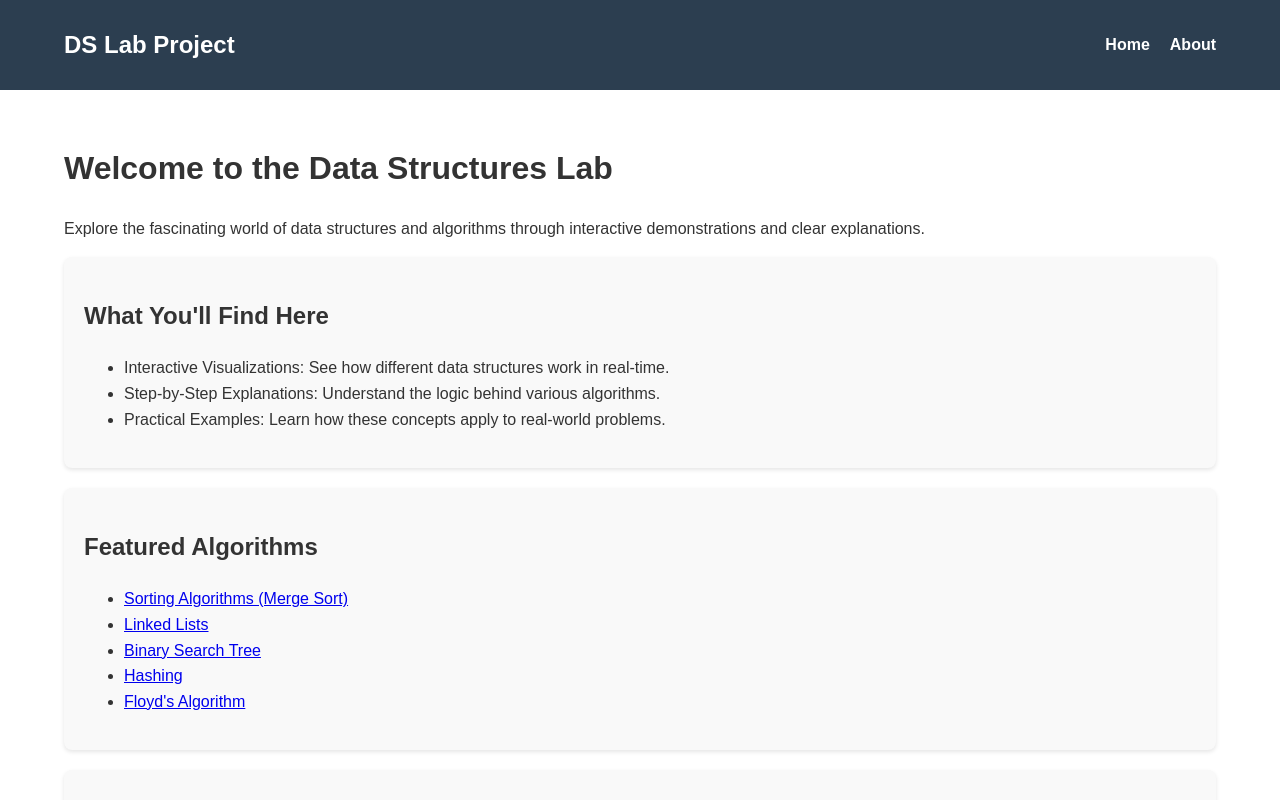
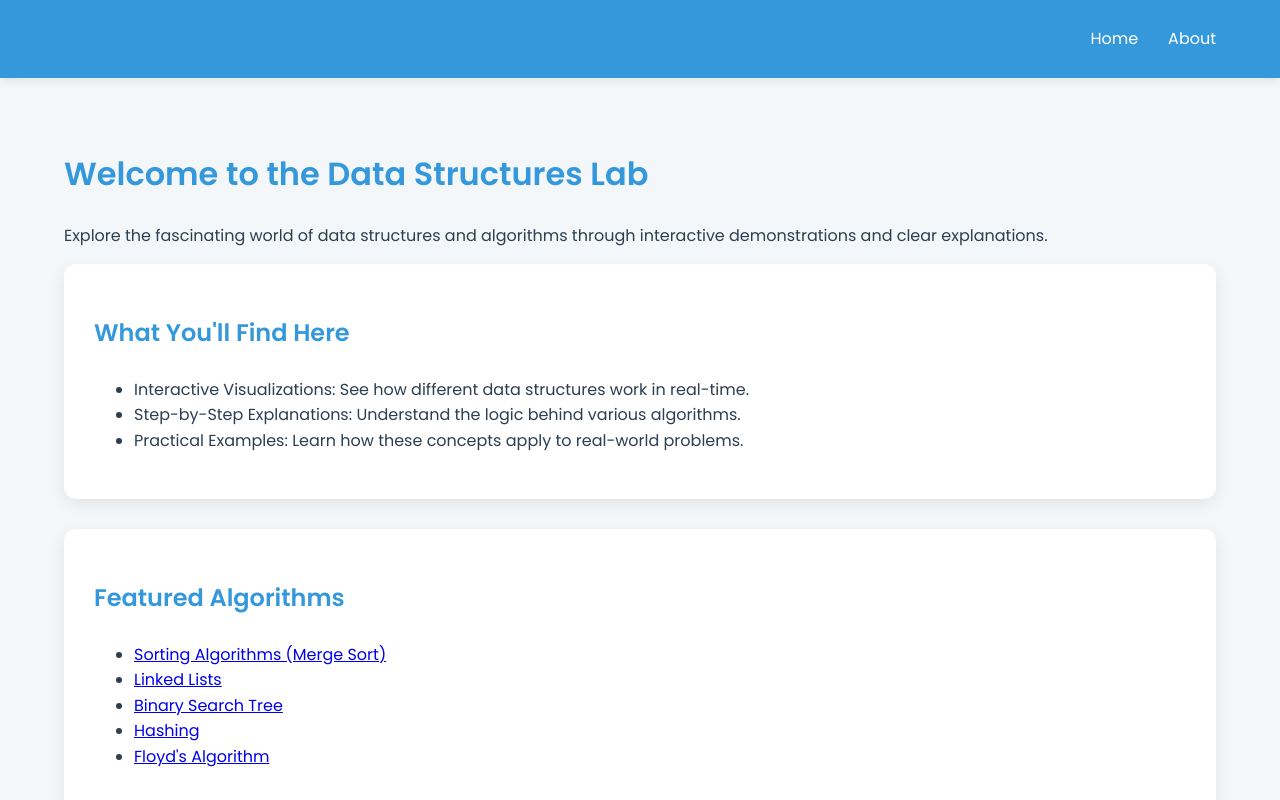
Before and after one commit to mrudulchaudhari/DS-Lab, a React (Vite) app in the folder ds-labs/: page / in a window 1280 px wide. Shown: the top 800 px of the page. Built offline with nearby package versions, Linux system fonts and the light colour scheme.

Commit message:
improved css

```diff
--- a/ds-labs/src/About.jsx
+++ b/ds-labs/src/About.jsx
@@ -1,6 +1,9 @@
 import React from 'react';
+import Header from './Header';
+// import mrudul from './assets/mrudul.jpg';
 
 function About() {
+
   const teamMembers = [
 
     {
@@ -35,7 +38,8 @@
     }
   ];
 
-  return (
+  return (<>
+    <Header></Header>
     <div className="about" style={{ padding: '20px', maxWidth: '800px', margin: '0 auto' }}>
       <h1 style={{ color: '#333', textAlign: 'center' }}>Our Algorithm and Data Structure Specialists</h1>
 
@@ -89,7 +93,7 @@
       </section>
 
 
-    </div>
+    </div></>
   );
 }
 
--- a/ds-labs/src/Header.jsx
+++ b/ds-labs/src/Header.jsx
@@ -1,12 +1,8 @@
-import React, { useState } from 'react';
-import { Link } from 'react-router-dom';
+import React from 'react';
+import { Link, useLocation } from 'react-router-dom';
 
 function Header() {
-  const [isNavOpen, setIsNavOpen] = useState(false);
-
-  const toggleNav = () => {
-    setIsNavOpen(!isNavOpen);
-  };
+  const location = useLocation();
 
   return (
     <header className="header">
@@ -15,13 +11,22 @@
           <div className="logo">
             <h1>DS Lab Project</h1>
           </div>
-          <button className="nav-toggle" onClick={toggleNav} aria-label="Toggle navigation">
-            ☰
-          </button>
-          <nav className={`main-nav ${isNavOpen ? 'active' : ''}`}>
+          <nav className="main-nav">
             <ul>
-              <li><a href="#" onClick={toggleNav}>Home</a></li>
-              <li><Link to="/about" onClick={toggleNav}>About</Link></li>
+              <li>
+                {location.pathname === '/about' ? (
+                  <Link to="/">Home</Link>
+                ) : (
+                  <span className="current-page">Home</span>
+                )}
+              </li>
+              <li>
+                {location.pathname === '/' ? (
+                  <Link to="/about">About</Link>
+                ) : (
+                  <span className="current-page">About</span>
+                )}
+              </li>
             </ul>
           </nav>
         </div>
--- a/ds-labs/src/index.css
+++ b/ds-labs/src/index.css
@@ -1,10 +1,22 @@
-/* General styles */
+/* DS Lab Project Styles */
+
+@import url('https://fonts.googleapis.com/css2?family=Poppins:wght@300;400;600&display=swap');
+
+:root {
+  --primary-color: #3498db;
+  --secondary-color: #2ecc71;
+  --background-color: #f4f7f9;
+  --text-color: #2c3e50;
+  --card-background: #ffffff;
+}
+
 body {
-  font-family: Arial, sans-serif;
+  font-family: 'Poppins', sans-serif;
+  line-height: 1.6;
+  color: var(--text-color);
+  background-color: var(--background-color);
   margin: 0;
   padding: 0;
-  line-height: 1.6;
-  color: #333;
 }
 
 .container {
@@ -14,17 +26,12 @@
   padding: 0 20px;
 }
 
-.app {
-  display: flex;
-  flex-direction: column;
-  min-height: 100vh;
-}
-
 /* Header styles */
 .header {
-  background-color: #2c3e50;
+  background-color: var(--primary-color);
   color: white;
   padding: 1rem 0;
+  box-shadow: 0 2px 10px rgba(0, 0, 0, 0.1);
 }
 
 .header-content {
@@ -35,67 +42,105 @@
 
 .logo h1 {
   margin: 0;
-  font-size: 1.5rem;
-}
-
-.nav-toggle {
-  display: none;
-  background: none;
-  border: none;
-  color: white;
-  font-size: 1.5rem;
-  cursor: pointer;
+  font-size: 1.8rem;
+  font-weight: 600;
+  letter-spacing: 1px;
 }
 
 .main-nav ul {
   list-style-type: none;
   padding: 0;
   display: flex;
+  margin: 0;
 }
 
 .main-nav li {
-  margin-left: 20px;
+  margin-left: 30px;
 }
 
 .main-nav a {
   color: white;
   text-decoration: none;
-  font-weight: bold;
+  font-weight: 400;
+  transition: color 0.3s ease;
+}
+
+.main-nav a:hover {
+  color: var(--secondary-color);
 }
 
 /* Main content styles */
 .main-content {
-  flex-grow: 1;
-  padding: 2rem 0;
+  padding: 3rem 0;
+}
+
+h1, h2 {
+  color: var(--primary-color);
+  margin-bottom: 1.5rem;
 }
 
 .card {
-  background-color: #f9f9f9;
-  border-radius: 8px;
+  background-color: var(--card-background);
+  border-radius: 12px;
+  padding: 30px;
+  margin-bottom: 30px;
+  box-shadow: 0 5px 15px rgba(0, 0, 0, 0.08);
+  transition: transform 0.3s ease, box-shadow 0.3s ease;
+}
+
+.card:hover {
+  transform: translateY(-5px);
+  box-shadow: 0 8px 25px rgba(0, 0, 0, 0.12);
+}
+
+/* Featured Algorithms section */
+.featured-algorithms {
+  display: grid;
+  grid-template-columns: repeat(auto-fit, minmax(250px, 1fr));
+  gap: 20px;
+  margin-top: 2rem;
+}
+
+.algorithm-card {
+  background-color: var(--card-background);
+  border-radius: 12px;
   padding: 20px;
-  margin-bottom: 20px;
-  box-shadow: 0 2px 4px rgba(0,0,0,0.1);
+  text-align: center;
+  transition: transform 0.3s ease;
+}
+
+.algorithm-card:hover {
+  transform: scale(1.05);
+}
+
+.algorithm-card h3 {
+  color: var(--primary-color);
+  margin-bottom: 10px;
 }
 
 /* Footer styles */
 .footer {
-  background-color: #34495e;
+  background-color: var(--primary-color);
   color: white;
-  padding: 2rem 0;
+  padding: 3rem 0;
+  margin-top: auto;
 }
 
 .footer-content {
   display: flex;
   justify-content: space-between;
+  flex-wrap: wrap;
 }
 
 .footer-section {
   flex: 1;
   margin-right: 20px;
+  min-width: 200px;
 }
 
 .footer-section h3 {
-  margin-bottom: 10px;
+  margin-bottom: 15px;
+  font-weight: 600;
 }
 
 .footer-section ul {
@@ -106,30 +151,37 @@
 .footer-section a {
   color: white;
   text-decoration: none;
+  transition: color 0.3s ease;
+}
+
+.footer-section a:hover {
+  color: var(--secondary-color);
+}
+
+/* Animations */
+@keyframes fadeIn {
+  from { opacity: 0; }
+  to { opacity: 1; }
+}
+
+.fade-in {
+  animation: fadeIn 1s ease-out;
 }
 
 /* Responsive styles */
 @media (max-width: 768px) {
-  .nav-toggle {
-    display: block;
+  .header-content {
+    flex-direction: column;
+    align-items: center;
   }
 
-  .main-nav {
-    display: none;
-    width: 100%;
-    position: absolute;
-    top: 100%;
-    left: 0;
-    background-color: #2c3e50;
-    padding: 20px;
-  }
-
-  .main-nav.active {
-    display: block;
+  .logo {
+    margin-bottom: 1rem;
   }
 
   .main-nav ul {
     flex-direction: column;
+    align-items: center;
   }
 
   .main-nav li {
@@ -142,5 +194,6 @@
 
   .footer-section {
     margin-bottom: 20px;
+    text-align: center;
   }
 }
```
Also changed, not shown: ds-labs/src/assets/mrudul.jpg (added).
